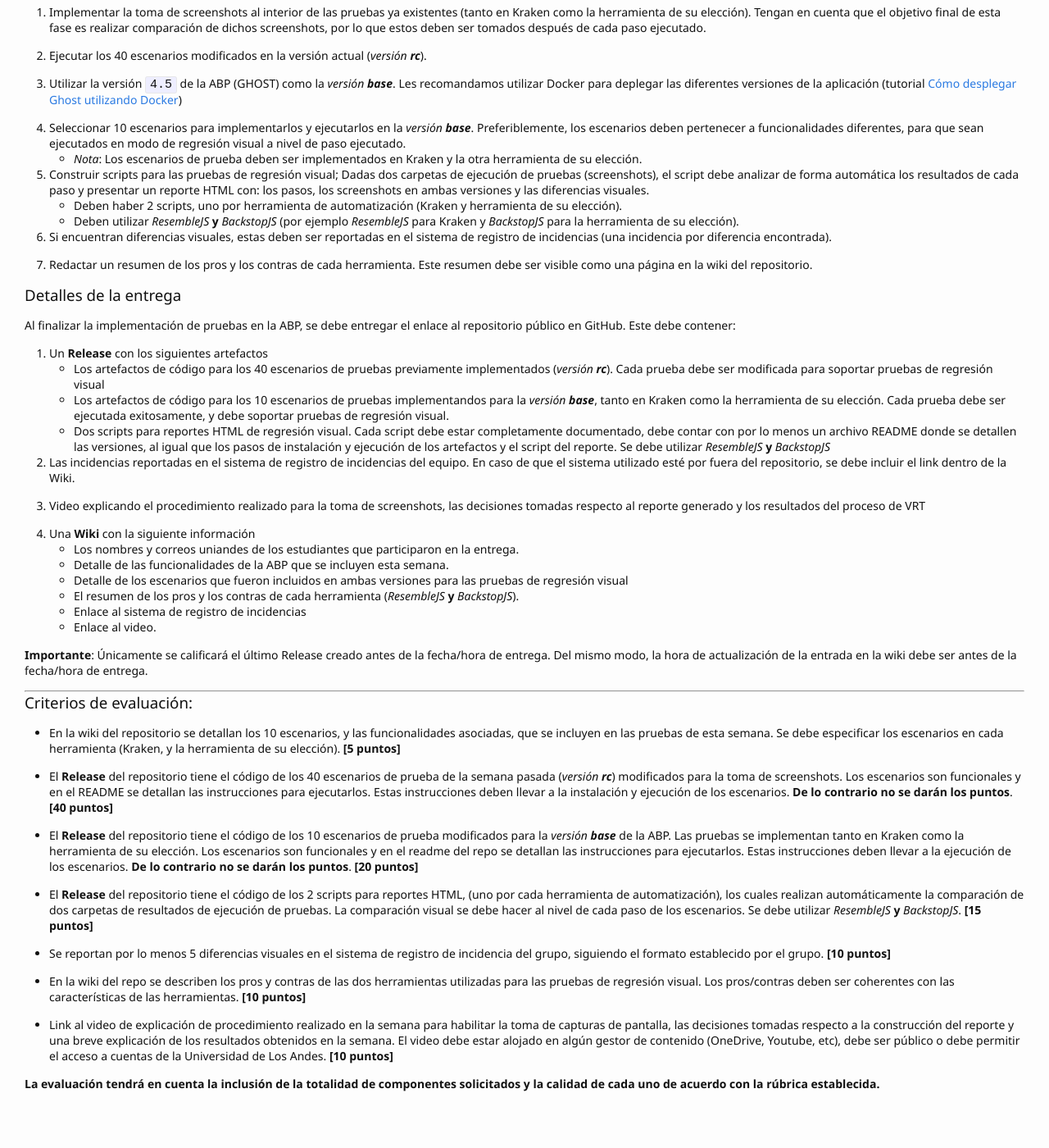
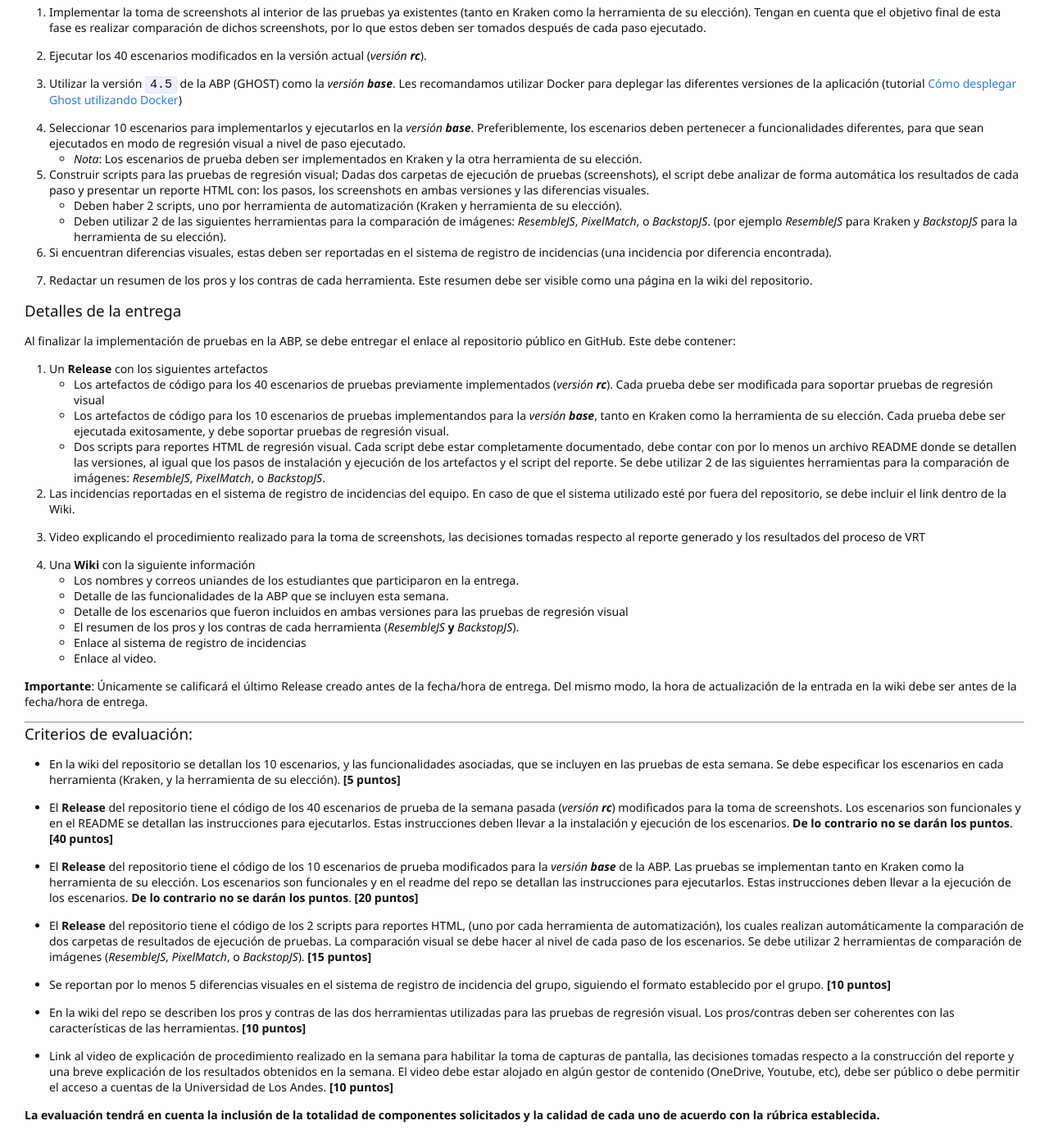
Before and after one commit to TiCSw/mt1_guias_pruebas, a Jekyll site: the page built from docs/semanas/semana6.md, in a window 1280 px wide and 1400 px high, scrolled down 673 px. Shown: the whole window at 82% size. Built offline with Jekyll 4.4.1, drawn with Linux system fonts in a browser that asks for light colours; some web fonts are replaced; our own code applies the rules of GitHub Pages for plain Markdown files; comment, search, counter and statistics services are not loaded; before the commit the page ends 2049 px from its top, so only the background shows below that.

Commit message:
Update semana6.md

```diff
--- a/docs/semanas/semana6.md
+++ b/docs/semanas/semana6.md
@@ -23,7 +23,7 @@ Debido a las preocupaciones sobre los cambios de la _versión **rc**_, usted jun
 
 5. Construir scripts para las pruebas de regresión visual; Dadas dos carpetas de ejecución de pruebas (screenshots), el script debe analizar de forma automática los resultados de cada paso y presentar un reporte HTML con: los pasos, los screenshots en ambas versiones y las diferencias visuales.
    * Deben haber 2 scripts, uno por herramienta de automatización (Kraken y herramienta de su elección).
-   * Deben utilizar _ResembleJS_ **y** _BackstopJS_ (por ejemplo _ResembleJS_ para Kraken y _BackstopJS_ para la herramienta de su elección).
+   * Deben utilizar 2 de las siguientes herramientas para la comparación de imágenes: _ResembleJS_, _PixelMatch_, o _BackstopJS_. (por ejemplo _ResembleJS_ para Kraken y _BackstopJS_ para la herramienta de su elección).
 
 6. Si encuentran diferencias visuales, estas deben ser reportadas en el sistema de registro de incidencias (una incidencia por diferencia encontrada).
 
@@ -37,7 +37,7 @@ Al finalizar la implementación de pruebas en la ABP, se debe entregar el enlace
 1. Un **Release** con los siguientes artefactos
     * Los artefactos de código para los 40 escenarios de pruebas previamente implementados (_versión **rc**_). Cada prueba debe ser modificada para soportar pruebas de regresión visual
     * Los artefactos de código para los 10 escenarios de pruebas implementandos para la _versión **base**_, tanto en Kraken como la herramienta de su elección. Cada prueba debe ser ejecutada exitosamente, y debe soportar pruebas de regresión visual.
-    * Dos scripts para reportes HTML de regresión visual. Cada script debe estar completamente documentado, debe contar con por lo menos un archivo README donde se detallen las versiones, al igual que los pasos de instalación y ejecución de los artefactos y el script del reporte. Se debe utilizar _ResembleJS_ **y** _BackstopJS_
+    * Dos scripts para reportes HTML de regresión visual. Cada script debe estar completamente documentado, debe contar con por lo menos un archivo README donde se detallen las versiones, al igual que los pasos de instalación y ejecución de los artefactos y el script del reporte. Se debe utilizar 2 de las siguientes herramientas para la comparación de imágenes: _ResembleJS_, _PixelMatch_, o _BackstopJS_.
 
 2. Las incidencias reportadas en el sistema de registro de incidencias del equipo. En caso de que el sistema utilizado esté por fuera del repositorio, se debe incluir el link dentro de la Wiki.
 
@@ -64,7 +64,7 @@ Al finalizar la implementación de pruebas en la ABP, se debe entregar el enlace
 
 - El **Release** del repositorio tiene el código de los 10 escenarios de prueba modificados para la _versión **base**_ de la ABP. Las pruebas se implementan tanto en Kraken como la herramienta de su elección. Los escenarios son funcionales y en el readme del repo se detallan las instrucciones para ejecutarlos. Estas instrucciones deben llevar a la ejecución de los escenarios. **De lo contrario no se darán los puntos**. **[20 puntos]**
 
-- El **Release** del repositorio tiene el código de los 2 scripts para reportes HTML, (uno por cada herramienta de automatización), los cuales realizan automáticamente la comparación de dos carpetas de resultados de ejecución de pruebas. La comparación visual se debe hacer al nivel de cada paso de los escenarios. Se debe utilizar _ResembleJS_ **y** _BackstopJS_. **[15 puntos]**
+- El **Release** del repositorio tiene el código de los 2 scripts para reportes HTML, (uno por cada herramienta de automatización), los cuales realizan automáticamente la comparación de dos carpetas de resultados de ejecución de pruebas. La comparación visual se debe hacer al nivel de cada paso de los escenarios. Se debe utilizar 2 herramientas de comparación de imágenes (_ResembleJS_, _PixelMatch_, o _BackstopJS_). **[15 puntos]**
 
 - Se reportan por lo menos 5 diferencias visuales en el sistema de registro de incidencia del grupo, siguiendo el formato establecido por el grupo. **[10 puntos]**
 
```
